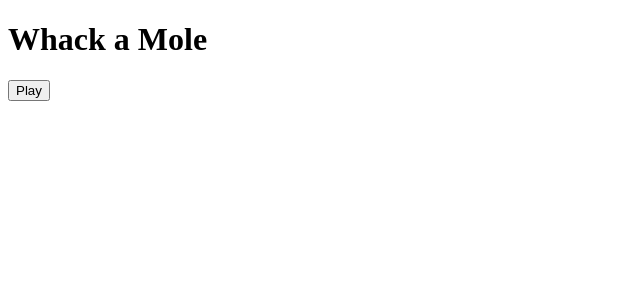
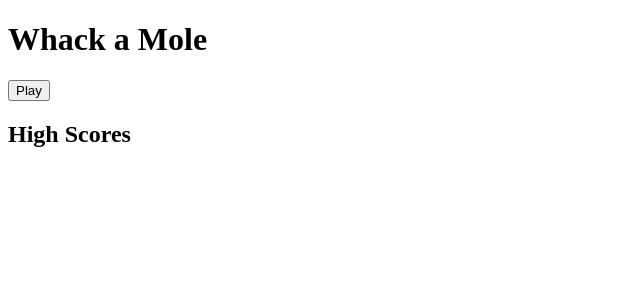
Before and after one commit to emiliodmorales/whack-a-mole, a React (Vite) app: page / in a window 1280 px wide. Shown: the top 300 px of the page, without its empty margins (0-640 px from the left). Built offline with nearby package versions, Linux system fonts and the light colour scheme.

Commit message:
add header to high scores

```diff
--- a/src/home/HomeScreen.jsx
+++ b/src/home/HomeScreen.jsx
@@ -7,6 +7,7 @@ export default function HomeScreen() {
     <>
       <button onClick={startGame}>Play</button>
       <section className="high-scores">
+        <h2>High Scores</h2>
         {highScores
           .sort((a, b) => b - a)
           .map((score, i) => (
```
